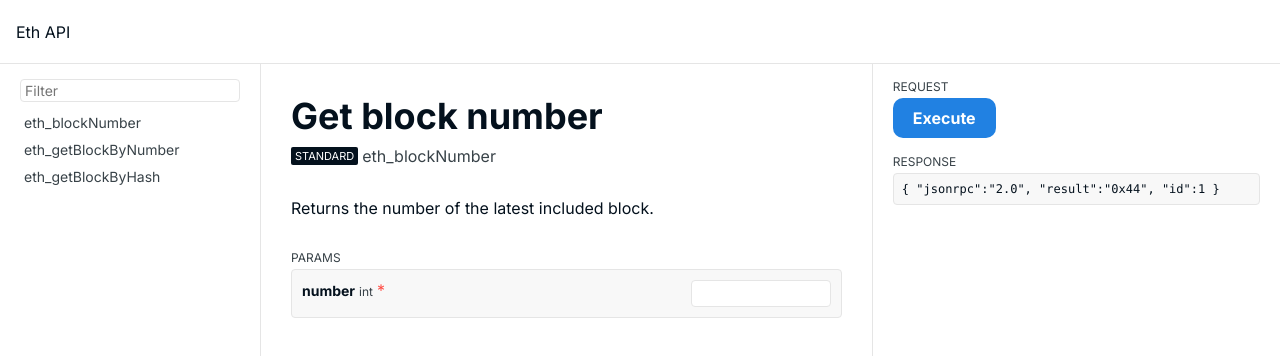
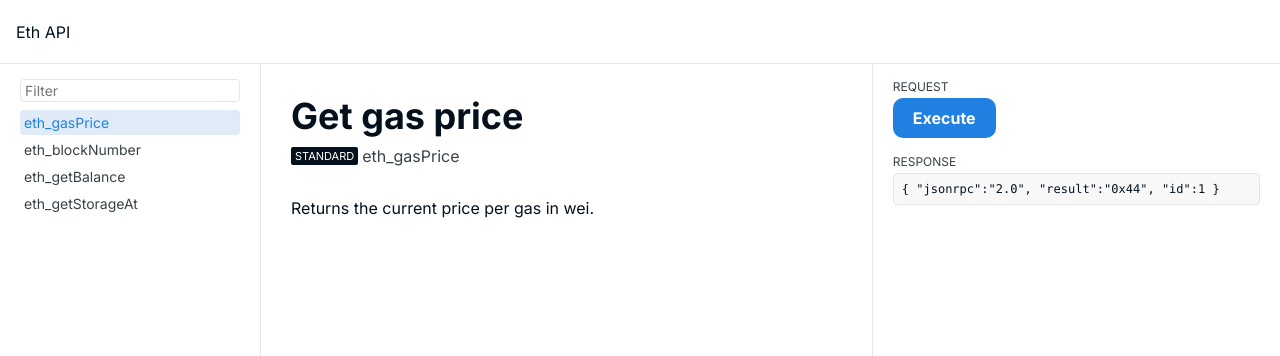
Before and after one commit to Destiner/ethereum-json-rpc, a Vue app: page / in a window 1280 px wide. Shown: the top 356 px of the page. Built offline with nearby package versions, Linux system fonts and the light colour scheme.

Commit message:
Update method view on select

```diff
--- a/src/pages/Main.vue
+++ b/src/pages/Main.vue
@@ -9,30 +9,48 @@
         placeholder="Filter"
       />
       <div class="method-list">
-        <div class="method-item">eth_blockNumber</div>
-        <div class="method-item">eth_getBlockByNumber</div>
-        <div class="method-item">eth_getBlockByHash</div>
+        <div
+          v-for="method in METHOD_LIST"
+          :key="method.id"
+          class="method-item"
+          :class="{ selected: method.id === selectedMethod.id }"
+          @click="selectMethod(method)"
+        >
+          {{ method.id }}
+        </div>
       </div>
     </nav>
     <article class="method">
       <div class="method-header">
-        <h1 class="method-title">Get block number</h1>
+        <h1 class="method-title">{{ selectedMethod.name }}</h1>
         <div class="method-meta">
           <div class="method-type">Standard</div>
-          <div class="method-id">eth_blockNumber</div>
+          <div class="method-id">{{ selectedMethod.id }}</div>
         </div>
       </div>
       <div class="method-description">
-        Returns the number of the latest included block.
+        {{ selectedMethod.description }}
       </div>
-      <div class="method-params">
+      <div
+        v-if="hasParams"
+        class="method-params"
+      >
         <div class="method-param-header">Params</div>
         <div class="method-param-list">
-          <div class="method-param">
+          <div
+            v-for="(param, index) in selectedMethod.params"
+            :key="index"
+            class="method-param"
+          >
             <div class="method-param-meta">
-              <div class="method-param-name">number</div>
-              <div class="method-param-type">int</div>
-              <div class="method-param-required">*</div>
+              <div class="method-param-name">{{ param.name }}</div>
+              <div class="method-param-type">{{ param.type }}</div>
+              <div
+                v-if="param.isRequired"
+                class="method-param-required"
+              >
+                *
+              </div>
             </div>
             <div>
               <input class="method-param-value" />
@@ -57,6 +75,20 @@
     </div>
   </main>
 </template>
+
+<script setup lang="ts">
+import { computed, ref } from 'vue';
+
+import { Method, LIST as METHOD_LIST } from '@/utils/methods';
+
+const selectedMethod = ref<Method>(METHOD_LIST[0]);
+
+function selectMethod(method: Method): void {
+  selectedMethod.value = method;
+}
+
+const hasParams = computed(() => selectedMethod.value.params.length > 0);
+</script>
 
 <style scoped>
 header {
@@ -109,6 +141,11 @@ main {
 .method-item:hover {
   background: var(--color-bg-secondary);
   cursor: pointer;
+}
+
+.method-item.selected {
+  background: var(--color-accent-light);
+  color: var(--color-accent);
 }
 
 .method {
```
